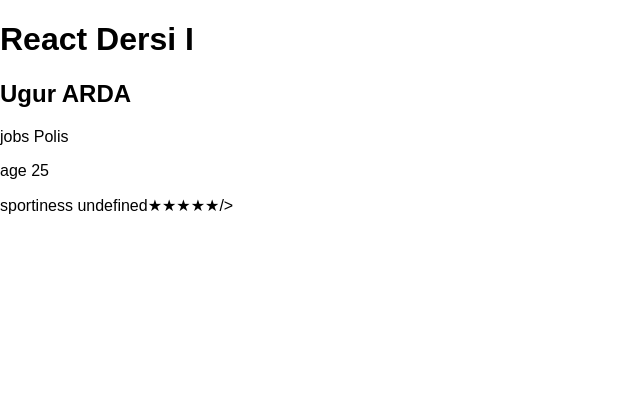
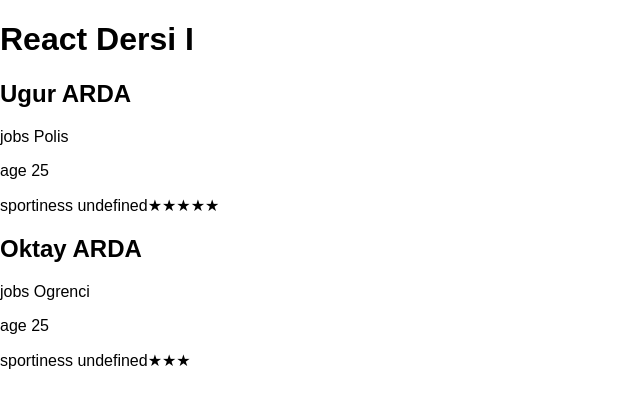
Before and after one commit to hoarda/react-dersi-1, a React (Create React App) app: page / in a window 1280 px wide. Shown: the top 408 px of the page, without its empty margins (0-640 px from the left). Built offline with nearby package versions, Linux system fonts and the light colour scheme.

Commit message:
fixid oktay

```diff
--- a/src/App.js
+++ b/src/App.js
@@ -11,10 +11,7 @@
       <h2>{props.name}</h2>
       <p>jobs {props.jobs}</p>
       <p>age {props.age}</p>
-      <p>
-        sportiness {yildiz}
-        />
-      </p>
+      <p>sportiness {yildiz}</p>
     </div>
   );
 }
@@ -33,7 +30,7 @@
     <div>
       <h1>React Dersi I</h1>
       <Person name="Ugur ARDA " jobs="Polis " age="25 " sportiness={5} />
-      {/* <Person name="Oktay ARDA " jobs="Ogrenci " age="25 " sportiness={3} />  */}
+      <Person name="Oktay ARDA " jobs="Ogrenci " age="25 " sportiness={3} />
     </div>
   );
 }
```
